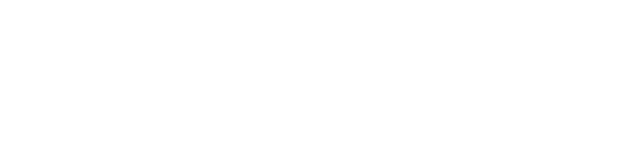
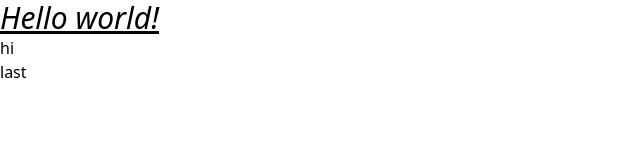
Before and after one commit to Varatharajanvino/Profile, a plain HTML site: page Index.html in a window 1280 px wide. Shown: the whole page, without its empty margins (0-640 px from the left). Drawn offline with nearby package versions, Linux system fonts and the light colour scheme.

Commit message:
paragraph addeded

```diff
--- a/Index.html
+++ b/Index.html
@@ -3,9 +3,18 @@
 <head>
     <meta charset="UTF-8">
     <meta name="viewport" content="width=device-width, initial-scale=1.0">
+    <script src="https://cdn.tailwindcss.com"></script>
     <title>Document</title>
 </head>
 <body>
-
+    <h1 class="text-3xl italic underline">
+        Hello world!
+      </h1>
+    <p>
+        hi
+        </p>
+        <p>
+            last
+            </p>
 </body>
 </html>
```
